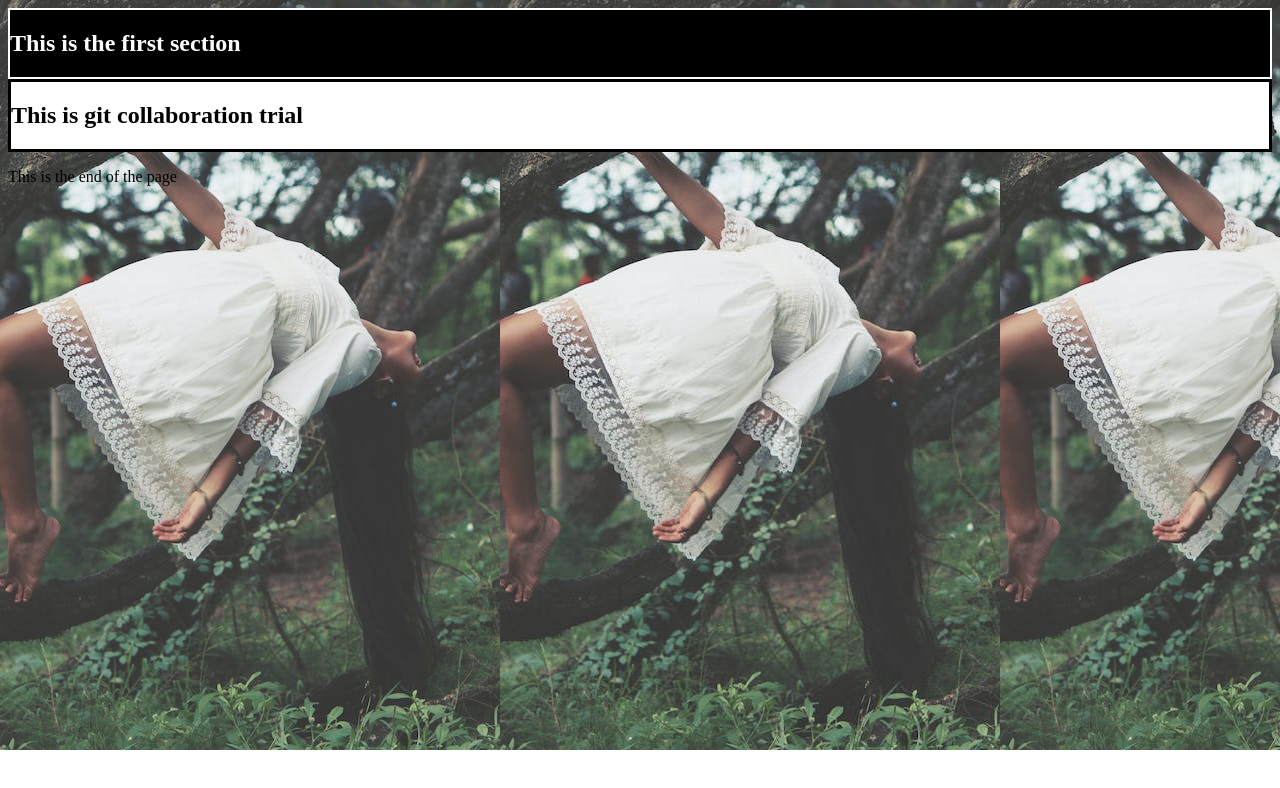
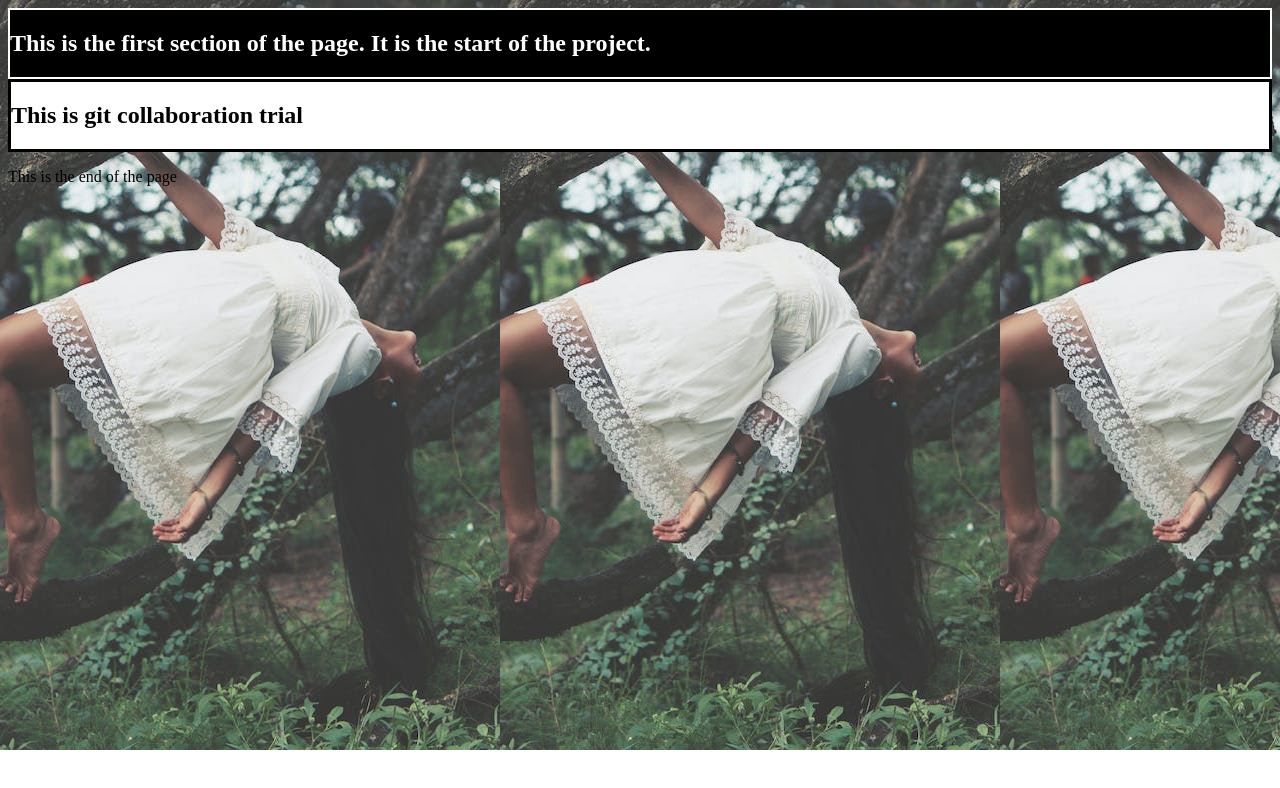
Before and after one commit to Agnes-Kamondi/git-flow-test-101, a plain HTML site: page index.html in a window 1280 px wide. Drawn offline with Linux system fonts and the light colour scheme.

Commit message:
added changes to the navbar

```diff
--- a/index.html
+++ b/index.html
@@ -8,7 +8,7 @@
 </head>
 <body id="body">
     <section class="navbar">
-    <h2>This is the first section</h2>
+    <h2>This is the first section of the page. It is the start of the project.</h2>
 </section>
 
 <section class="body">
@@ -24,6 +24,5 @@
 
 
 
-
 </body>
 </html>
```
